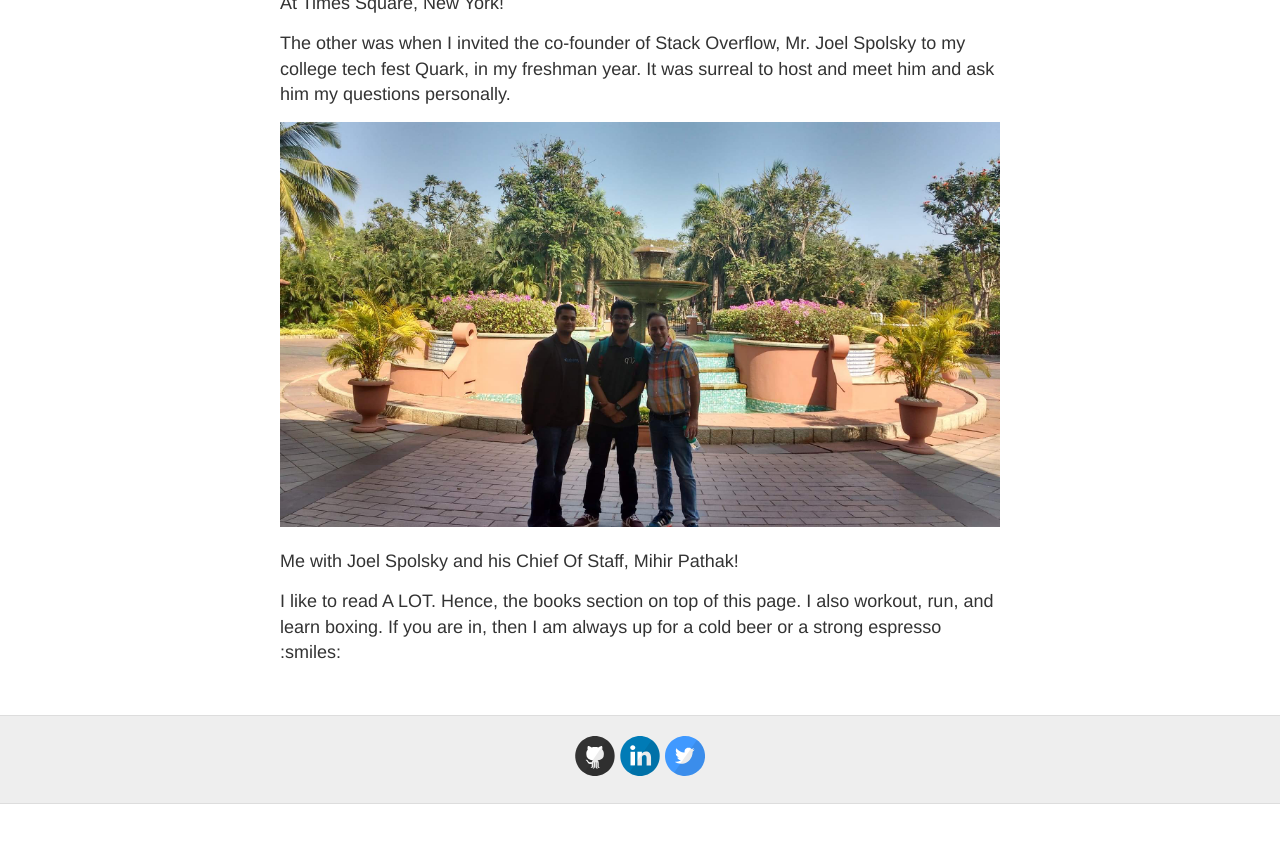
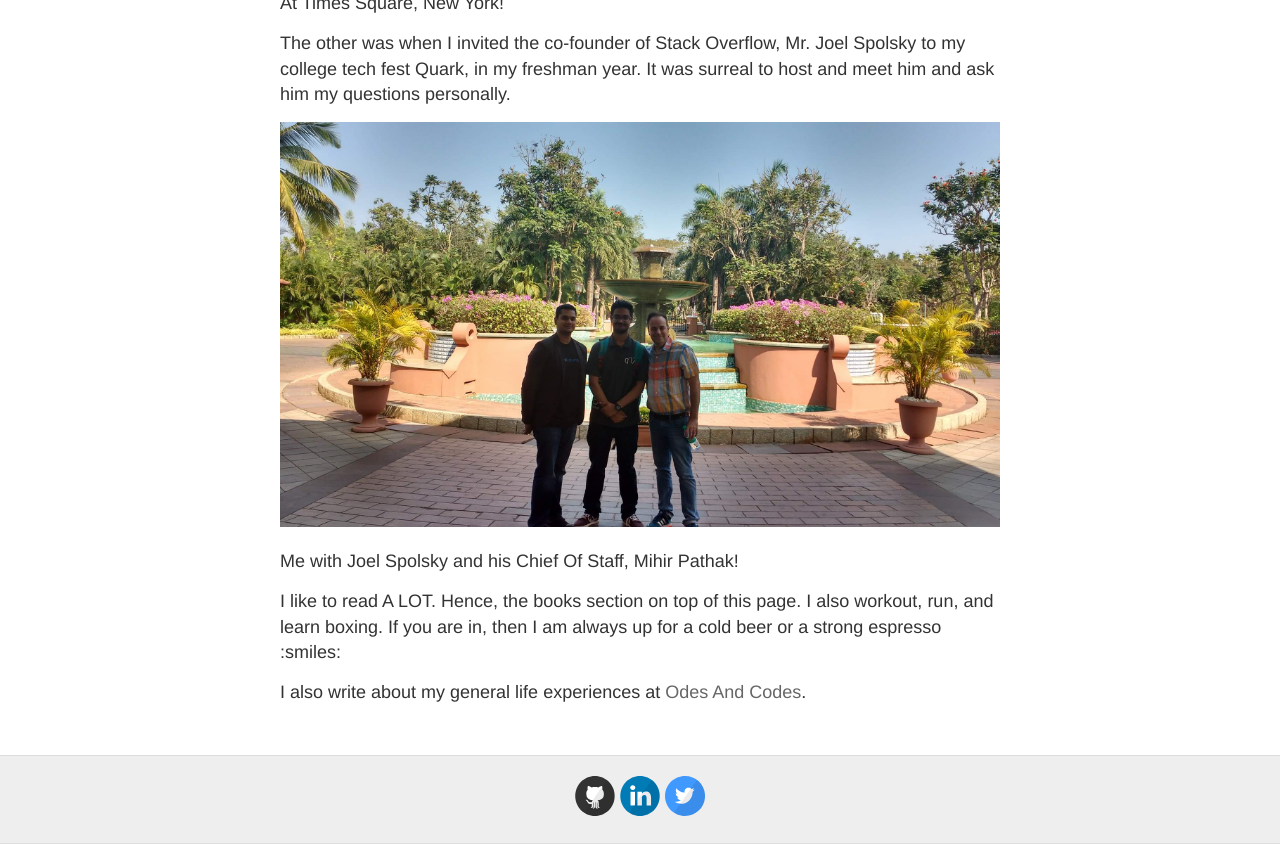
Before and after one commit to adityalahiri/adityalahiri.github.io, a Jekyll site: the page built from about.md, in a window 1280 px wide and 900 px high, scrolled down 2431 px, cut to the strip 56-900 px from the top of the window. Built offline with Jekyll 4.4.1, drawn with Linux system fonts in a browser that asks for light colours; before the commit the page ends 3291 px from its top, so only the background shows below that.

Commit message:
Update about.md

```diff
--- a/about.md
+++ b/about.md
@@ -50,3 +50,5 @@ The other was when I invited the co-founder of Stack Overflow, Mr. Joel Spolsky
 I like to read A LOT. Hence, the books section on top of this page.
 I also workout, run, and learn boxing.
 If you are in, then I am always up for a cold beer or a strong espresso :smiles:
+
+I also write about my general life experiences at [Odes And Codes](https://odesandcodes.wordpress.com/).
```
